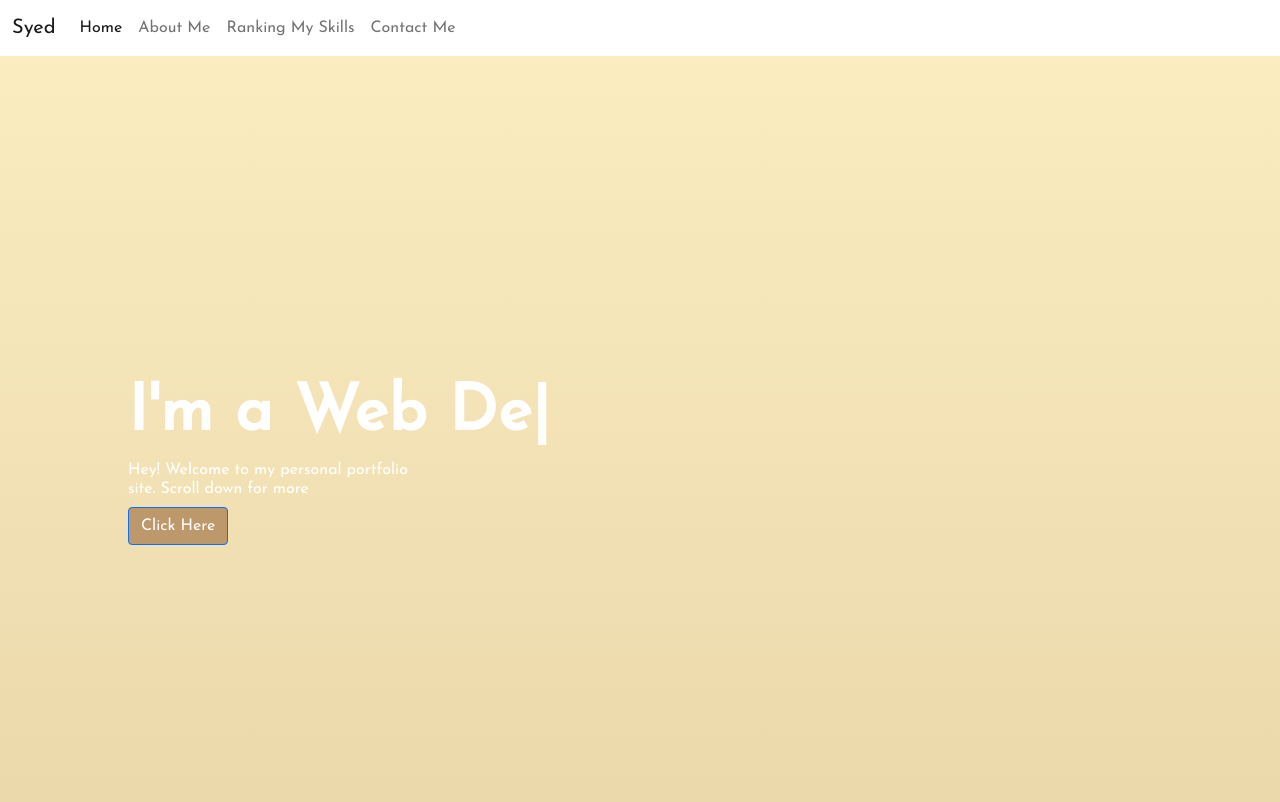
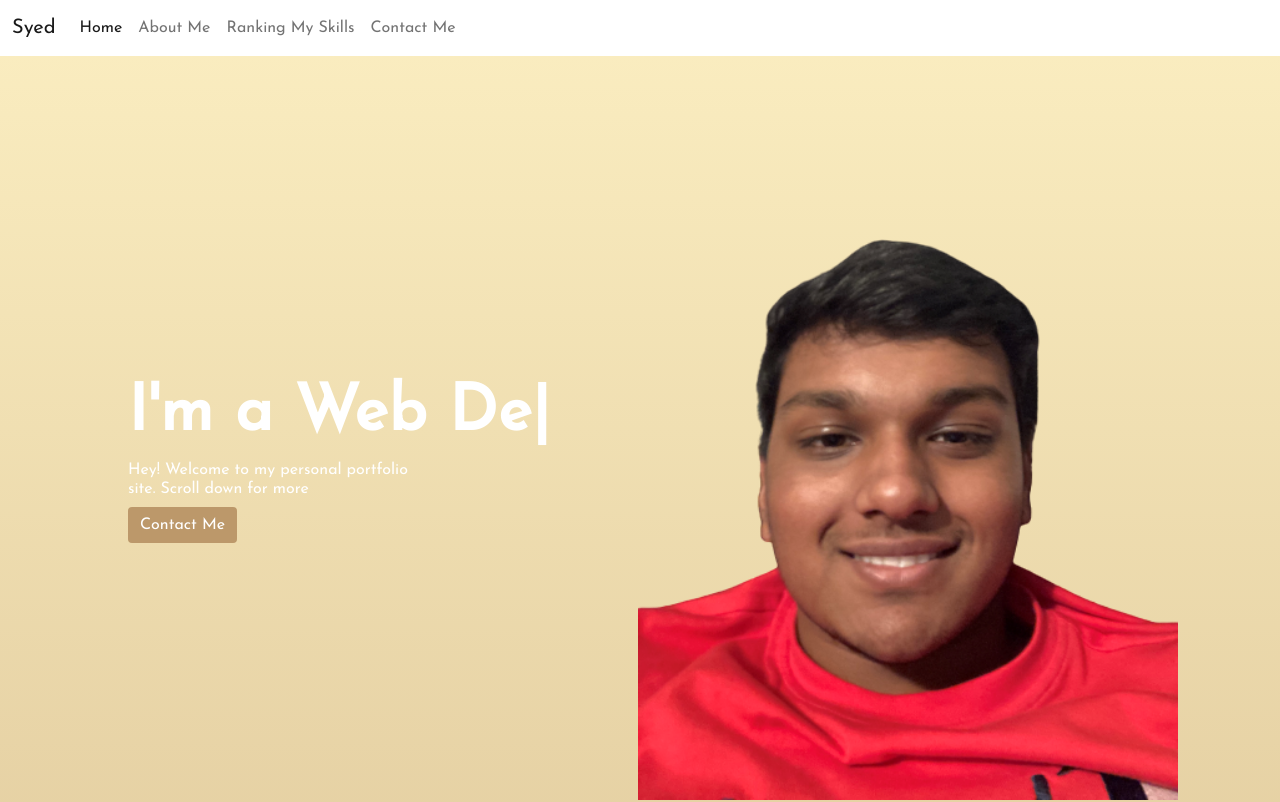
Before and after one commit to huzai4a/Celtic-Codes-Website, a plain HTML site: page index.html in a window 1280 px wide. Shown: the top 802 px of the page. Drawn offline with nearby package versions, Linux system fonts and the light colour scheme; a script that the page names is missing.

Commit message:
added pic/changed contact size

```diff
--- a/index.html
+++ b/index.html
@@ -15,7 +15,7 @@
   <!-- example site
   https://bootstrap-sinclair-coding-club-sample-site.aidenlao.repl.co/#favorite -->
     <!-- Background colour and gradient -->
-  <body style="background: linear-gradient(#FBEEC1, #BC986A); height: 200em; font-family: 'Josefin Sans', sans-serif;">
+  <body style="background: linear-gradient(#FBEEC1, #BC986A); font-family: 'Josefin Sans', sans-serif;">
     <script src="script.js"></script>
 
 
@@ -56,9 +56,9 @@
   I'm <span class="auto-input"></span>
   </h1>
   <h6>Hey! Welcome to my personal portfolio <br> site. Scroll down for more</h6>
-  <a href="https://open.spotify.com/album/5LuoozUhs2pl3glZeAJl89?highlight=spotify:track:3aQem4jVGdhtg116TmJnHz" class="btn btn-primary" style="background-color: #BC986A;"> Click Here</a>
+  <a href="#contact" class="btn btn-primary hover" style="background-color: #BC986A; border:none;"> Contact Me</a>
 
-
+<img src="images/me.png" alt="..." class="landing-img">
 </div>
 
 
@@ -278,10 +278,9 @@
 </div>
 </div>
 
-<div class = "mt-5">
+<div class = "container-fluid mt-5" style="width:75%;">
 <!-- Contact form -->
 <div id="contact" data-aidaform-widget="form-2019-12" data-url="https://huzai4a.aidaform.com/pro-account-template-contact-form-with-captcha" data-width="100%" data-height="500px" data-do-resize></div><script>(function(){var r,d=document,gt=d.getElementById,cr=d.createElement,tg=d.getElementsByTagName,id="aidaform-embed";if(!gt.call(d,id)){r=cr.call(d,"script");r.id=id;r.src="https://embed.aidaform.com/embed.js";(d.head || tg.call(d,"head")[0]).appendChild(r);}})()</script>
-
 </div>
 
 
--- a/style.css
+++ b/style.css
@@ -16,3 +16,9 @@ border-radius: 100px;
 .hover:hover {
    transform: scale(1.1);
 }
+.landing-img{
+  width: 540px;
+  position: absolute;
+  right: 8%;
+  bottom: 0;
+}
```
Also changed, not shown: images/me.png (added).
